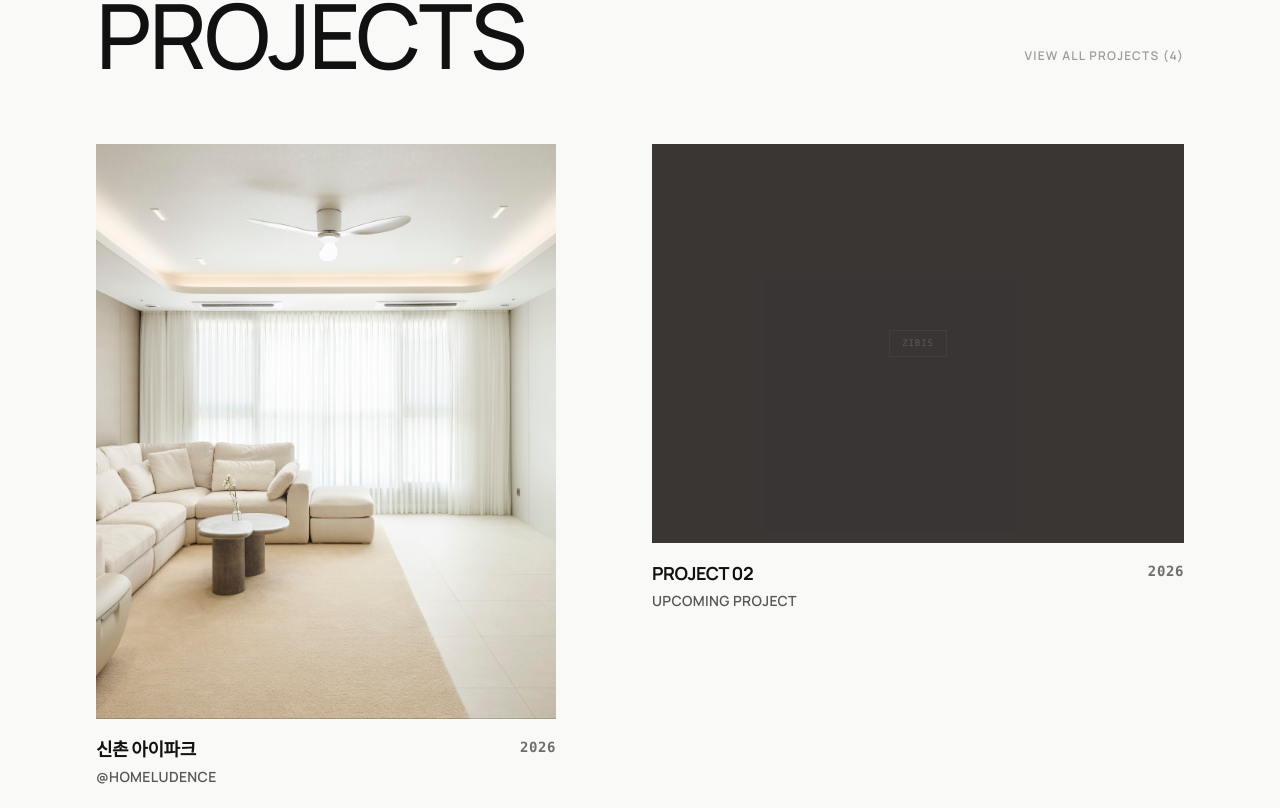
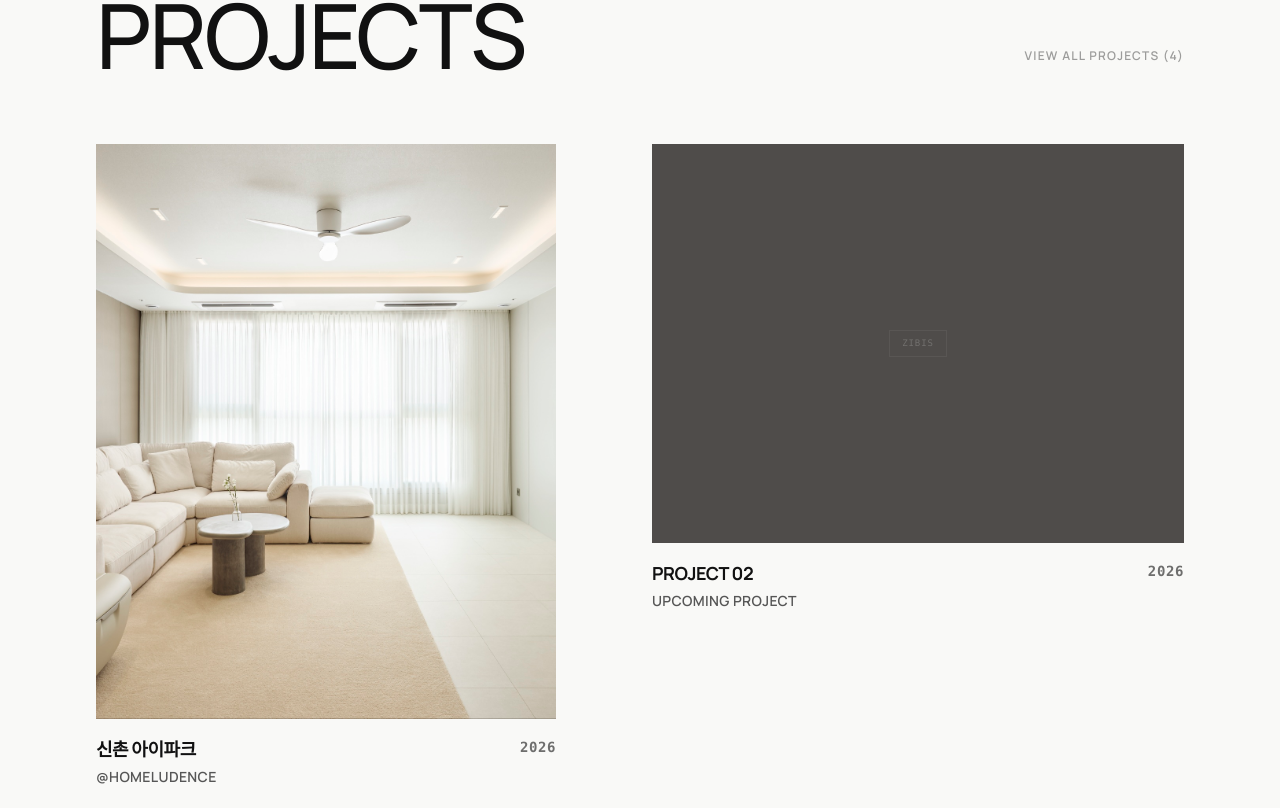
Before and after one commit to insung-lll/zibis_web, a Next.js app: page / in a window 1280 px wide. Shown: the part 1732-2540 px from the top of the page. Built offline with nearby package versions, Linux system fonts and the light colour scheme; a web font is replaced by a local one.

Commit message:
style: change ProjectCard container background from black to site background color #F9F9F7

```diff
--- a/src/components/ProjectCard.tsx
+++ b/src/components/ProjectCard.tsx
@@ -29,11 +29,11 @@ export default function ProjectCard({
       className="group cursor-pointer select-none"
     >
       {/* 미디어 영역 (이미지 또는 단색 배경) */}
-      <div className={`relative overflow-hidden ${aspect} w-full bg-[#111111]`}>
+      <div className={`relative overflow-hidden ${aspect} w-full bg-[#F9F9F7]`}>
         {imageSrc ? (
           <>
             {/* 기본 이미지: 호버 시 위로 이동하며 90% 축소 */}
-            <div className="absolute inset-0 transition-all duration-1000 ease-[cubic-bezier(0.16,1,0.3,1)] origin-center group-hover:-translate-y-[5%] group-hover:scale-90 group-hover:opacity-50">
+            <div className="absolute inset-0 transition-all duration-1000 ease-[cubic-bezier(0.16,1,0.3,1)] origin-center group-hover:-translate-y-[5%] group-hover:scale-90">
               <Image
                 src={imageSrc}
                 alt={title}
```
